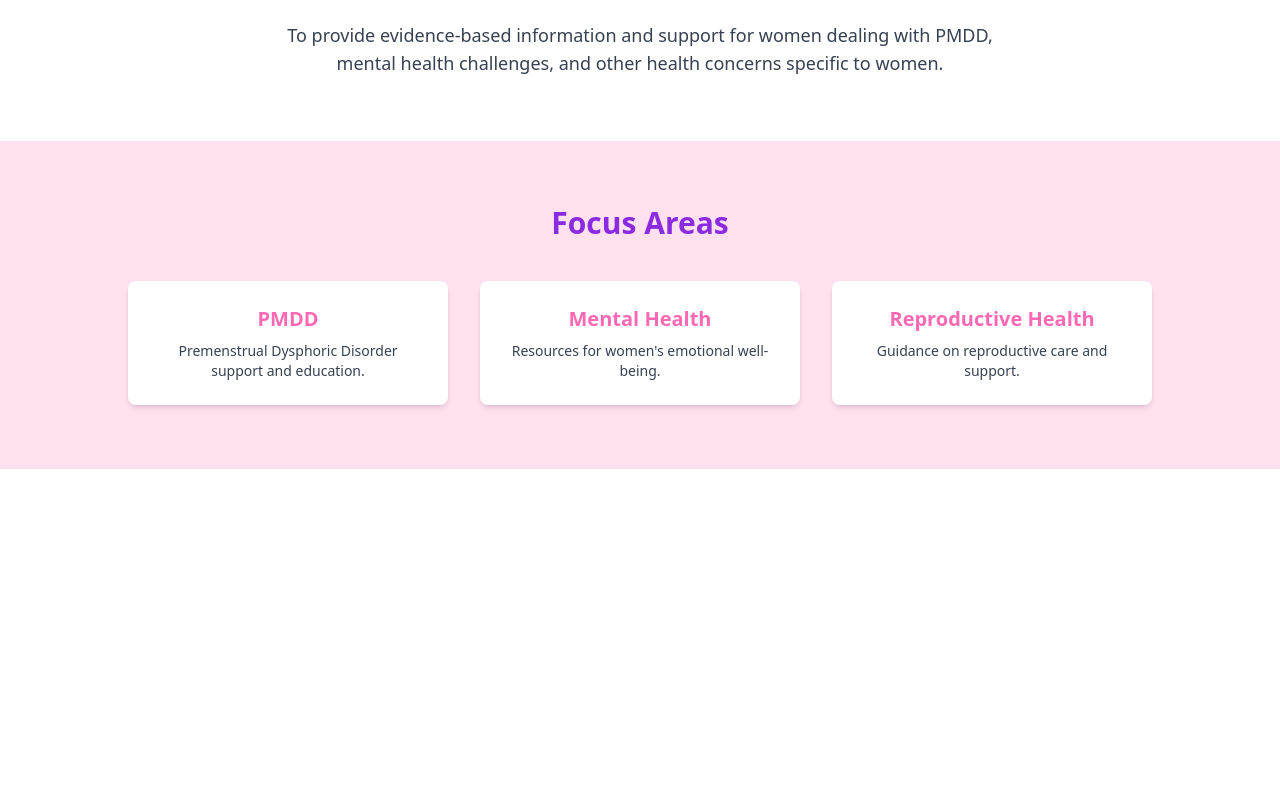
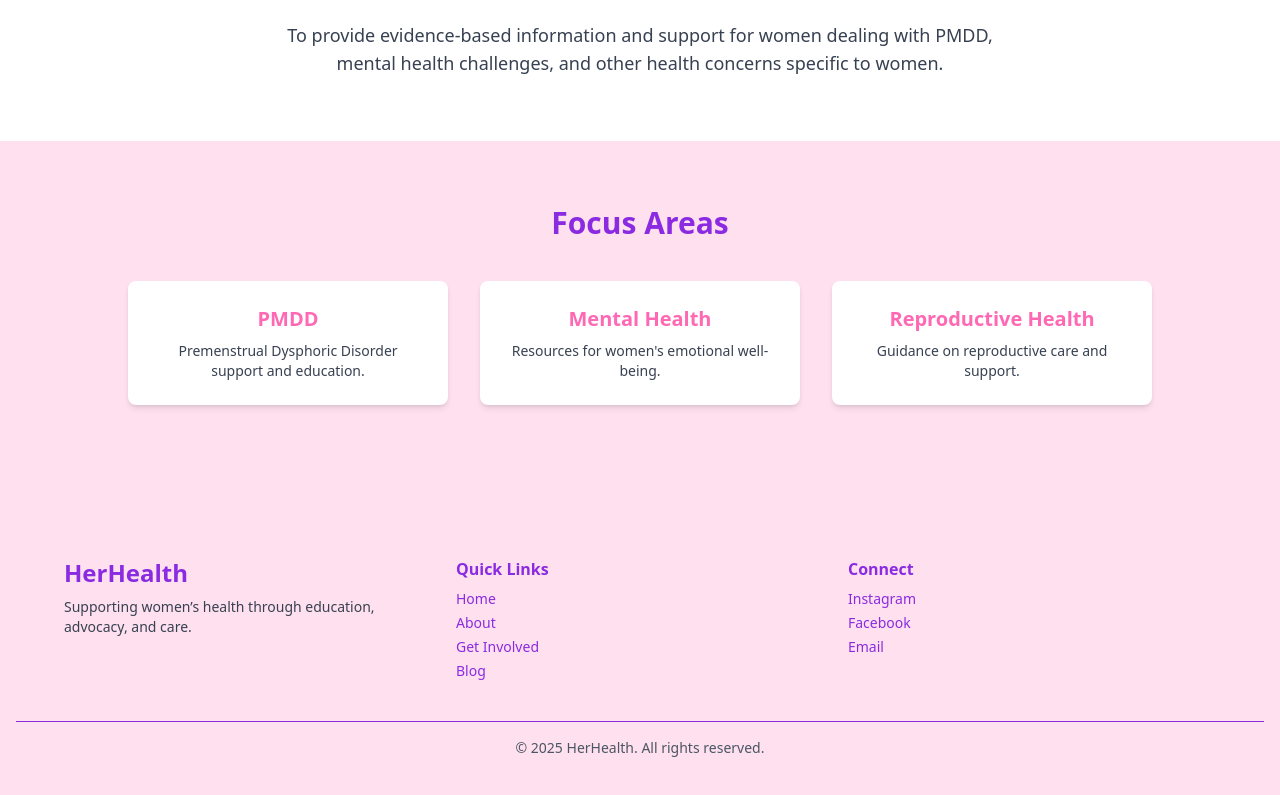
Before and after one commit to TyroneKisienya/herhealth, a Vue app: page / in a window 1280 px wide. Shown: the part 507-1302 px from the top of the page. Before the commit the page ends 976 px from the top, so only its background shows below. Built offline with nearby package versions, Linux system fonts and the light colour scheme.

Commit message:
footer and its stuff

```diff
--- a/src/App.vue
+++ b/src/App.vue
@@ -1,10 +1,14 @@
 <template>
   <div class="bg-lightpink min-h-screen text-gray-800 font-sans">
     <Navbar />
-    <router-view />
+    <div class="flex-1">
+      <router-view />
+    </div>
+    <Footer />
   </div>
 </template>
 
 <script setup>
 import Navbar from './components/Navbar.vue'
+import Footer from './components/Footer.vue'
 </script>
--- /dev/null
+++ b/src/components/Footer.vue
@@ -0,0 +1,42 @@
+<template>
+  <footer class="bg-lightpink text-purple py-10 px-4 mt-12">
+    <div class="max-w-6xl mx-auto grid grid-cols-1 md:grid-cols-3 gap-6 text-center md:text-left">
+      <!-- Brand -->
+      <div>
+        <h2 class="text-2xl font-bold mb-2">HerHealth</h2>
+        <p class="text-sm text-gray-700">
+          Supporting women’s health through education, advocacy, and care.
+        </p>
+      </div>
+
+      <!-- Navigation -->
+      <div>
+        <h3 class="font-semibold mb-2">Quick Links</h3>
+        <ul class="space-y-1 text-sm">
+          <li><router-link to="/" class="hover:text-pink">Home</router-link></li>
+          <li><router-link to="/about" class="hover:text-pink">About</router-link></li>
+          <li><router-link to="/get-involved" class="hover:text-pink">Get Involved</router-link></li>
+          <li><router-link to="/blog" class="hover:text-pink">Blog</router-link></li>
+        </ul>
+      </div>
+
+      <!-- Social -->
+      <div>
+        <h3 class="font-semibold mb-2">Connect</h3>
+        <ul class="space-y-1 text-sm">
+          <li><a href="#" class="hover:text-pink">Instagram</a></li>
+          <li><a href="#" class="hover:text-pink">Facebook</a></li>
+          <li><a href="#" class="hover:text-pink">Email</a></li>
+        </ul>
+      </div>
+    </div>
+
+    <div class="border-t border-purple mt-10 pt-4 text-sm text-center text-gray-600">
+      © {{ new Date().getFullYear() }} HerHealth. All rights reserved.
+    </div>
+  </footer>
+</template>
+
+<script setup>
+// dynamic copyright (optional)
+</script>
```
